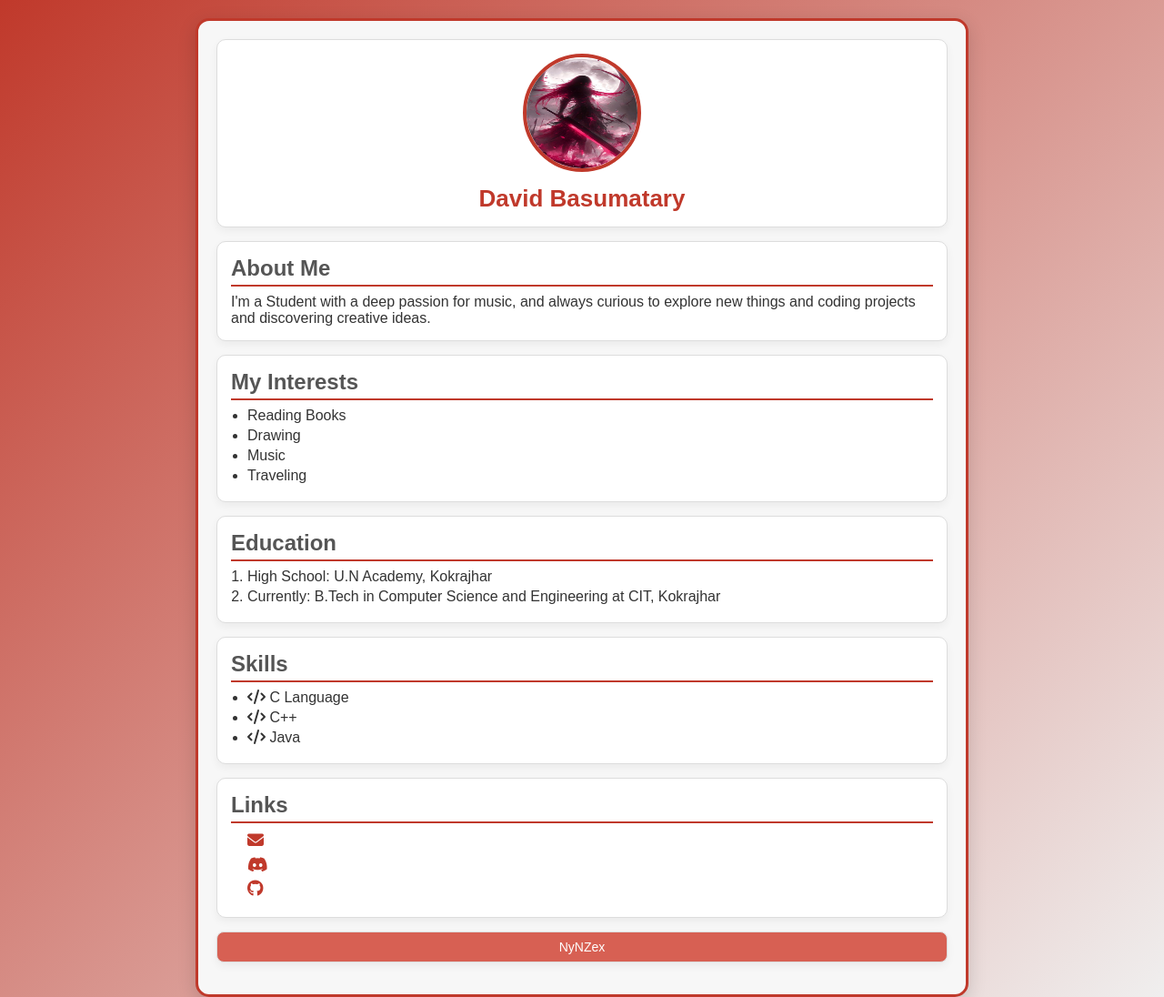
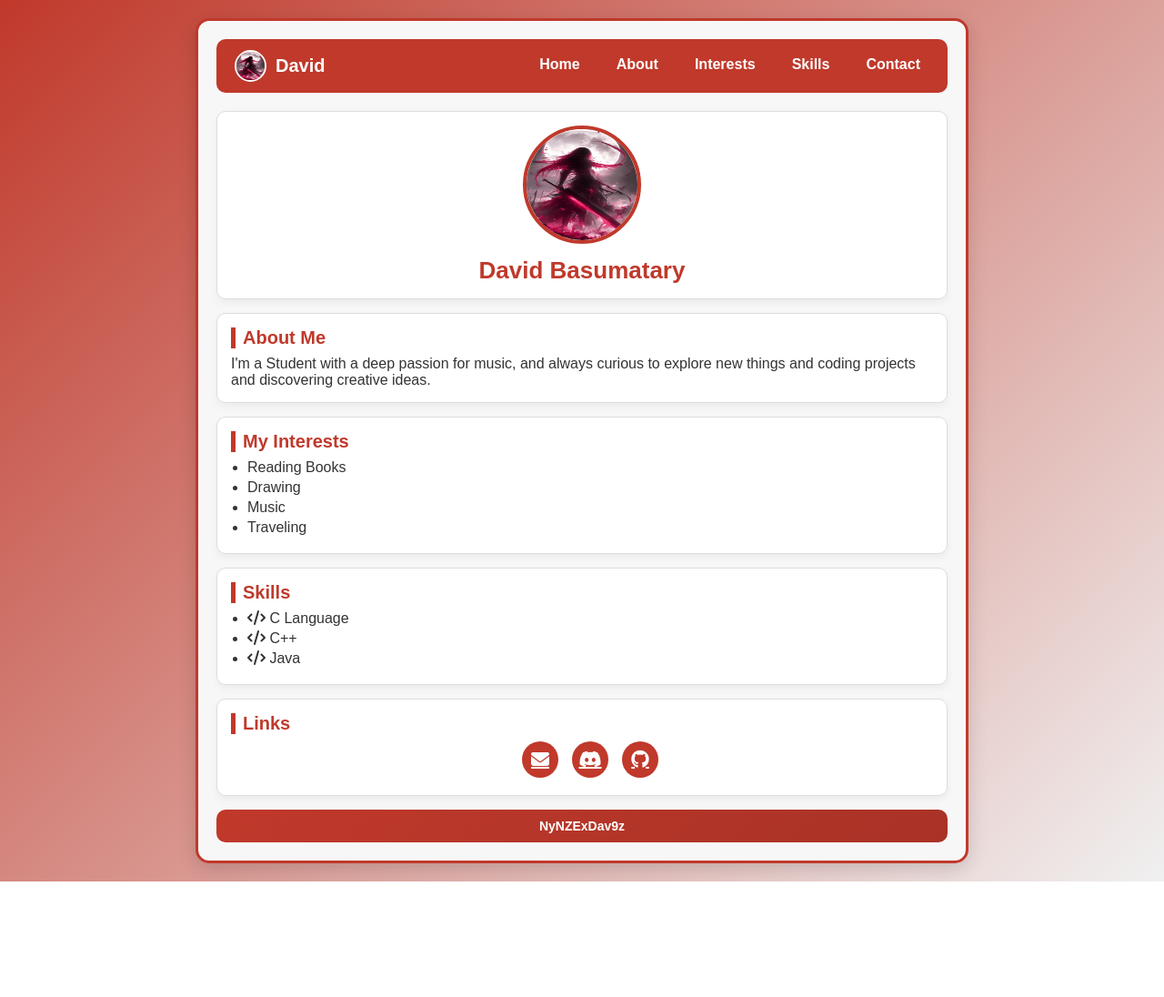
Before and after one commit to Dav-zz/Assignment-1, a plain HTML site: page index.html in a window 1280 px wide. Shown: the top 1096 px of the page at 91% size. After the commit the page ends 969 px from the top, so only its background shows below. Drawn offline with Linux system fonts and the light colour scheme.

Commit message:
Navigation Bar

```diff
--- a/index.html
+++ b/index.html
@@ -4,27 +4,49 @@
   <meta charset="UTF-8">
   <meta name="viewport" content="width=device-width, initial-scale=1.0">
   <title>David Basumatary - Profile</title>
+
+  <!-- Font Awesome for icons -->
+  <link href="https://cdnjs.cloudflare.com/ajax/libs/font-awesome/6.4.0/css/all.min.css" rel="stylesheet">
+
+  <!-- External CSS -->
   <link rel="stylesheet" href="style.css">
-  <link rel="stylesheet" href="https://cdnjs.cloudflare.com/ajax/libs/font-awesome/6.4.0/css/all.min.css">
 </head>
 <body>
 
   <div class="main-box">
 
+    <!-- Navbar -->
+    <nav class="navbar">
+      <div class="logo">
+        <img src="img/dav.jpg" alt="logo">
+        David
+      </div>
+      <ul class="nav-links">
+        <li><a href="#home">Home</a></li>
+        <li><a href="#about">About</a></li>
+        <li><a href="#interests">Interests</a></li>
+        <li><a href="#skills">Skills</a></li>
+        <li><a href="#contact">Contact</a></li>
+      </ul>
+      <div class="hamburger">
+        <i class="fas fa-bars"></i>
+      </div>
+    </nav>
+
     <!-- Header -->
-    <header class="box header">
+    <header class="box header" id="home">
       <img src="img/dav.jpg" alt="My Profile Picture">
       <h1>David Basumatary</h1>
     </header>
 
     <!-- About Me -->
-    <section class="box small-box">
+    <section class="box" id="about">
       <h2>About Me</h2>
       <p>I'm a Student with a deep passion for music, and always curious to explore new things and coding projects and discovering creative ideas.</p>
     </section>
 
     <!-- Interests -->
-    <section class="box small-box">
+    <section class="box" id="interests">
       <h2>My Interests</h2>
       <ul>
         <li>Reading Books</li>
@@ -34,17 +56,8 @@
       </ul>
     </section>
 
-    <!-- Education -->
-    <section class="box small-box">
-      <h2>Education</h2>
-      <ol>
-        <li>High School: U.N Academy, Kokrajhar</li>
-        <li>Currently: B.Tech in Computer Science and Engineering at CIT, Kokrajhar</li>
-      </ol>
-    </section>
-
     <!-- Skills -->
-    <section class="box small-box">
+    <section class="box" id="skills">
       <h2>Skills</h2>
       <ul>
         <li><i class="fas fa-code"></i> C Language</li>
@@ -54,33 +67,37 @@
     </section>
 
     <!-- Contact -->
-    <section class="box small-box contact">
+    <section class="box contact" id="contact">
       <h2>Links</h2>
       <ul>
-        <li>
-          <a href="mailto:u23cse1046@cit.ac.in" target="_blank">
-            <i class="fas fa-envelope"></i>
-          </a>
-        </li>
-        <li>
-          <a href="https://discord.com/users/1145599362626502676" target="_blank">
-            <i class="fab fa-discord"></i>
-          </a>
-        </li>
-        <li>
-          <a href="https://github.com/Dav-zz" target="_blank">
-            <i class="fab fa-github"></i>
-          </a>
-        </li>
+        <li><a href="mailto:u23cse1046@cit.ac.in"><i class="fas fa-envelope"></i></a></li>
+        <li><a href="https://discord.com/users/1145599362626502676" target="_blank"><i class="fab fa-discord"></i></a></li>
+        <li><a href="https://github.com/Dav-zz" target="_blank"><i class="fab fa-github"></i></a></li>
       </ul>
     </section>
 
     <!-- Footer -->
-    <footer class="box footer">
-      <p>NyNZex</p>
+    <footer class="footer">
+      NyNZExDav9z
     </footer>
 
   </div>
 
+  <!-- JS for Hamburger -->
+  <script>
+    const hamburger = document.querySelector('.hamburger');
+    const navLinks = document.querySelector('.nav-links');
+
+    hamburger.addEventListener('click', () => {
+      navLinks.classList.toggle('active');
+    });
+
+    // Close menu after clicking a link (mobile)
+    document.querySelectorAll('.nav-links a').forEach(link => {
+      link.addEventListener('click', () => {
+        navLinks.classList.remove('active');
+      });
+    });
+  </script>
 </body>
 </html>
--- a/style.css
+++ b/style.css
@@ -1,8 +1,13 @@
-/* Reset */
+ /* Reset */
 * {
   margin: 0;
   padding: 0;
   box-sizing: border-box;
+  transition: all 0.3s ease;
+}
+
+html {
+  scroll-behavior: smooth;
 }
 
 /* Body background */
@@ -26,6 +31,82 @@ body {
   width: 100%;
 }
 
+/* Navbar */
+.navbar {
+  display: flex;
+  justify-content: space-between;
+  align-items: center;
+  background: #c0392b;
+  padding: 12px 20px;
+  border-radius: 10px;
+  margin-bottom: 20px;
+}
+
+.navbar .logo {
+  color: white;
+  font-size: 20px;
+  font-weight: bold;
+  display: flex;
+  align-items: center;
+  gap: 10px;
+}
+
+.navbar .logo img {
+  width: 35px;
+  height: 35px;
+  border-radius: 50%;
+  border: 2px solid white;
+}
+
+.nav-links {
+  list-style: none;
+  display: flex;
+  gap: 20px;
+}
+
+.nav-links li a {
+  text-decoration: none;
+  color: white;
+  font-weight: bold;
+  padding: 6px 10px;
+  border-radius: 5px;
+}
+
+.nav-links li a:hover {
+  background: white;
+  color: #c0392b;
+}
+
+/* Hamburger */
+.hamburger {
+  display: none;
+  font-size: 24px;
+  color: white;
+  cursor: pointer;
+}
+
+/* Responsive menu */
+@media (max-width: 768px) {
+  .nav-links {
+    display: none;
+    flex-direction: column;
+    position: absolute;
+    top: 65px;
+    right: 20px;
+    background: #c0392b;
+    padding: 15px;
+    border-radius: 10px;
+  }
+
+  .nav-links.active {
+    display: flex;
+  }
+
+  .hamburger {
+    display: block;
+  }
+}
+
 /* All boxes */
 .box {
   background: white;
@@ -34,7 +115,6 @@ body {
   margin-bottom: 15px;
   border: 1px solid #ddd;
   box-shadow: 0 4px 10px rgba(0,0,0,0.05);
-  transition: transform 0.2s ease;
 }
 
 .box:hover {
@@ -42,14 +122,10 @@ body {
   box-shadow: 0 6px 14px rgba(0,0,0,0.1);
 }
 
-/* Smaller height boxes */
-.small-box {
-  padding: 15px;
-}
-
 /* Header */
 .header {
   text-align: center;
+  margin-bottom: 15px;
 }
 
 .header img {
@@ -68,9 +144,10 @@ body {
 /* Headings */
 h2 {
   margin-bottom: 8px;
-  color: #555;
-  border-bottom: 2px solid #c0392b;
-  padding-bottom: 4px;
+  color: #c0392b;
+  border-left: 5px solid #c0392b;
+  padding-left: 8px;
+  font-size: 20px;
 }
 
 /* Lists */
@@ -85,35 +162,36 @@ ul li, ol li {
 /* Contact links */
 .contact ul {
   list-style: none;
+  display: flex;
+  justify-content: center;
+  gap: 15px;
   padding: 0;
 }
 
-.contact li {
-  margin-bottom: 8px;
-}
-
 .contact a {
-  text-decoration: none;
-  color: #c0392b;
-  font-weight: bold;
+  display: inline-flex;
+  align-items: center;
+  justify-content: center;
+  width: 40px;
+  height: 40px;
+  border-radius: 50%;
+  background: #c0392b;
+  color: white;
+  font-size: 20px;
 }
 
 .contact a:hover {
-  color: #a93226;
-}
-
-.contact i {
-  margin-right: 8px;
-  font-size: 18px;
-  vertical-align: middle;
+  background: #a93226;
 }
 
 /* Footer */
 .footer {
   text-align: center;
   font-size: 14px;
-  color: white;
-  background: #c81703ab;
-  border-radius: 8px;
-  padding: 8px;
+  color: #fff;
+  background: linear-gradient(135deg, #c0392b, #a93226);
+  border-radius: 10px;
+  padding: 10px;
+  margin-top: 10px;
+  font-weight: bold;
 }
```
